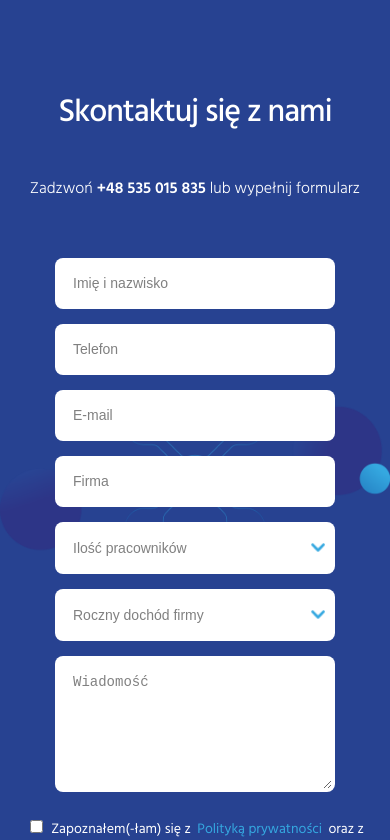
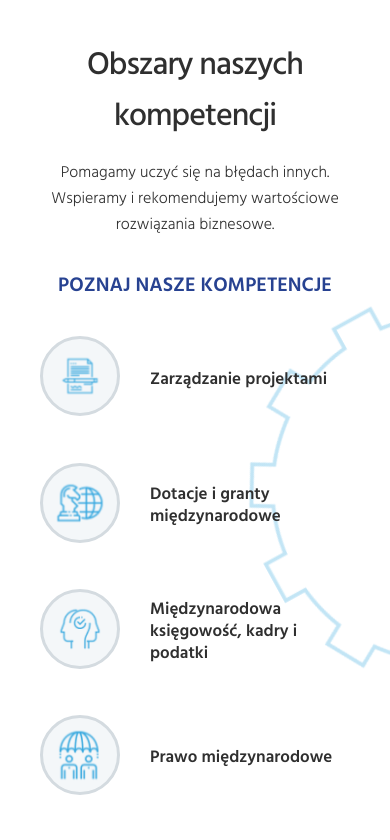
Before and after one commit to annakrolikowska/task, a React (Create React App) app: page / in a window 390 px wide. Shown: the top 840 px of the page. Built offline with nearby package versions, Linux system fonts and the light colour scheme.

Commit message:
added about component and styles

```diff
--- a/src/App.js
+++ b/src/App.js
@@ -1,9 +1,11 @@
 import '../src/styles/App.css';
 import Contact from './components/Contact';
+import About from './components/About'
 
 function App() {
   return (
     <>
+    <About/>
     <Contact/>
     </>
   );
--- /dev/null
+++ b/src/components/About.js
@@ -0,0 +1,22 @@
+import React from 'react'
+import Gear from './Gear'
+import '../styles/About.css'
+
+export default class Form extends React.Component {
+
+    render() {
+        return (
+            <section className="about">
+                <h2 className="about__title title">Obszary naszych kompetencji</h2>
+                <p className="about__paragraph description">Pomagamy uczyć się na błędach innych. Wspieramy i rekomendujemy wartościowe rozwiązania biznesowe.</p>
+                <div className="about__gear-container">
+                    <div className="about__container">
+                        <h3 className="about__text">Poznaj nasze kompetencje</h3>
+                    </div>
+                    <h3 className="about__text--mobile">Poznaj nasze kompetencje</h3>
+                    <Gear/>
+                </div>
+            </section>
+        )
+    }
+}
--- /dev/null
+++ b/src/components/AboutItem.js
@@ -0,0 +1,40 @@
+import React from 'react'
+import '../styles/AboutItem.css'
+
+function AboutItem(props){
+
+    const angle = props.number * (360 / props.allOptions);
+    let linkElement, descriptionElement, iconElement;
+
+    if (angle < 20 || angle > 361) {
+        linkElement = ('about__link--top');
+        descriptionElement = ('about__description--top');
+        iconElement = ('about__icon-container--bottom');
+    } else if (angle < 160) {
+        linkElement = ('about__link--right');
+        descriptionElement = ('about__description--right');
+        iconElement = ('about__icon-container--left');
+    } else if (angle < 200) {
+        linkElement = ('about__link--bottom');
+        descriptionElement = ('about__description--bottom');
+        iconElement = ('about__icon-container--top');
+    } else if (angle < 340) {
+        linkElement = ('about__link--left');
+        descriptionElement = ('about__description--left');
+        iconElement = ('about__icon-container--right');
+    }
+
+
+    return(
+        <li className="about__item" style={{transform: `rotate(${angle}deg)`}}>
+              <a style={{transform: `rotate(${-angle}deg)`}} href="/" className={"about__link link".concat(" ", linkElement)}>
+                <div className={"about__icon-container".concat(" ", iconElement)}>
+                    <img className="about__icon" alt="icon" src={require('../images/'+props.image+'.png')}/>
+                </div>
+                <span className={"about__description".concat(" ", descriptionElement)}>{props.name}</span>
+            </a>
+        </li>
+    )
+}
+
+export default AboutItem
--- /dev/null
+++ b/src/components/Gear.js
@@ -0,0 +1,29 @@
+import AboutItem from "./AboutItem";
+
+const data = [
+    {id:"1", name:"Zarządzanie projektami",image:"Icon-01"},
+    {id:"2", name:"Dotacje i granty międzynarodowe",image:"Icon-02"},
+    {id:"3", name:"Międzynarodowa księgowość, kadry i podatki",image:"Icon-03"},
+    {id:"4", name:"Prawo międzynarodowe",image:"Icon-04"},
+    {id:"5", name:"Finansowanie handlu międzynarodowego",image:"Icon-05"},
+    {id:"6", name:"Pozyskiwanie inwestorów (M&A)",image:"Icon-06"},
+    {id:"7", name:"Nieruchomości",image:"Icon-07"},
+    {id:"8", name:"Komercjalizacja własności intelektualnej",image:"Icon-08"},
+    {id:"9", name:"Podnoszenie produktywności",image:"Icon-09"},
+    {id:"10", name:"Crowdfunding",image:"Icon-10"},
+    {id:"11", name:"Ubezpieczenia międzynarodowe",image:"Icon-11"},
+    {id:"12", name:"Marketing 360º", image:"Icon-12"},
+]
+
+function Gear()  {
+    return(
+        <ul className="about__items">
+            {data.map((option, i) => {
+                return (<AboutItem name={option.name} image={option.image} number={i} allOptions={data.length} key={option.id}/>)
+            })}
+        </ul>
+    )
+}
+
+
+export default Gear
--- a/src/index.js
+++ b/src/index.js
@@ -1,5 +1,6 @@
 import React from 'react';
 import ReactDOM from 'react-dom/client';
+import './styles/reset.css'
 import './styles/index.css';
 import App from './App';
 
--- /dev/null
+++ b/src/styles/About.css
@@ -0,0 +1,209 @@
+.about {
+    min-height: 1160px;
+    padding: 60px;
+    color: #2F2F2F;
+    margin: 0 auto;;
+    justify-content: center;
+    align-items: center;
+    text-align: center;
+  }
+
+  .about__gear-container {
+    display: flex;
+    flex-direction: column;
+    justify-content: center;
+    align-items: center;
+    margin: 0 auto;
+    position: relative;
+    background: url(/src/images/glob.png) no-repeat center;
+    width: 335px;
+    height: 335px;;
+    border: 4px solid #D5DCE1;
+    border-radius: 50%;
+    margin-top: 300px;
+    line-height: 1.2rem;
+  }
+
+
+  @keyframes rotation {
+    from {
+      transform: rotate(0deg);
+    }
+    to {
+      transform: rotate(359deg);
+    }
+  }
+
+  .about__gear-container::before {
+    content: url(/src/images/gear.png);
+    position: absolute;
+    border: 2px solid #D5DCE1;
+    border-radius: 50%;
+    padding: 70px;
+    animation: rotation 25s linear infinite;
+  }
+
+  .about__text--mobile {
+    display: none;
+  }
+
+  .about__text {
+    color: white;
+    text-transform: uppercase;
+    font-weight: 500;
+  }
+
+  .about__icon-container {
+    min-width: 80px;
+    min-height: 80px;
+  }
+
+  .about__icon {
+      background-color: #F4F7F9;
+      width: 80px;
+      height: 80px;
+      border-radius: 50%;
+      border: 4px solid #D4DBE0;
+      outline: 4px solid transparent;
+      transition: 0.3s;
+      padding: 3px;
+  }
+
+  .about__icon:hover {
+    width: 80px;
+    height: 80px;
+    border-radius: 50%;
+    outline: 4px solid #35a8E0;
+    border: 4px solid transparent;
+    padding: 0px;
+  }
+
+  .about__description {
+    color: #2F2F2F;
+    font-weight: 600;
+  }
+
+  @media screen and (max-width: 1024px) {
+
+    .about__icon-container {
+      min-width: 60px;
+    }
+
+    .about__text {
+      font-size: 14px;
+    }
+
+    .about__icon-container {
+      min-width: 60px;
+      min-height: 60px;;
+    }
+
+    .about__icon {
+      width: 60px;
+      height: 60px;
+      border: 3px solid #D4DBE0;
+      outline: 3px solid transparent;
+    }
+
+    .about__icon:hover {
+      width: 60px;
+      height: 60px;
+      outline: 3px solid #35a8E0;
+      border: 3px solid transparent;
+    }
+
+    .about__gear-container {
+      display: flex;
+      flex-direction: column;
+      justify-content: center;
+      align-items: center;
+      margin: 0 auto;
+      position: relative;
+      background: url(/src/images/glob-small.png) no-repeat center;
+      width: 300px;
+      height: 300px;;
+      border: 4px solid #D5DCE1;
+      border-radius: 50%;
+      margin-top: 300px;
+    }
+
+    .about__description {
+      font-size: 14px;
+    }
+
+    .about__gear-container::before {
+      content: url(/src/images/gear-small.png);
+      position: absolute;
+      border: 2px solid #D5DCE1;
+      border-radius: 50%;
+      padding: 50px;
+      animation: rotation 25s linear infinite;
+    }
+  }
+
+
+  @media screen and (max-width: 767px) {
+
+    .about {
+      padding: 40px;
+    }
+
+    .about__description {
+      font-size: 17px;
+      line-height: 22px;
+    }
+
+    .about__gear-container {
+      border: none;
+      width: 100%;
+      height: auto;
+      margin-top: 0px;
+      display: block;
+      background: none;
+    }
+
+    .about__gear-container::before {
+      opacity: 0.3;
+      position:fixed;
+      border: none;
+      animation: rotation 35s linear infinite;
+    }
+
+    .about__item {
+      padding: 20px 0;
+    }
+
+    .about__icon {
+      width: 80px;
+      height: 80px;
+    }
+
+    .about__icon:hover {
+      width: 80px;
+      height: 80px;
+    }
+
+    .about__link {
+      display: flex;
+      align-items: center;
+      gap: 20px;
+      width: 100%;
+      text-align: left;
+      justify-content: left;
+    }
+
+    .about__text--mobile {
+      display: block;
+      color: #274291;
+      font-size: 20px;
+      font-weight: 600;
+      margin: 20px 0;
+      text-transform: uppercase;
+    }
+
+    .about__icon-container {
+      min-width: 80px;
+      margin-right: 10px;
+    }
+
+  }
--- /dev/null
+++ b/src/styles/AboutItem.css
@@ -0,0 +1,117 @@
+
+@media screen and (min-width: 768px) {
+    .about__items {
+        display: flex;
+        position: absolute;
+        justify-content: center;
+        width: 810px;
+        height: 810px;
+    }
+
+    .about__item {
+        display: flex;
+        position: absolute;
+        justify-content: center;
+        align-items: flex-start;
+        height: 400px;
+        margin: 0;
+        transform-origin: bottom center;
+    }
+
+    .about__link {
+        display: grid;
+        grid-template-areas:
+			'. top .'
+			'left description right'
+			'. bottom .';
+        gap: 35px 25px;
+        justify-items: center;
+        position: absolute;
+    }
+
+    .about__link--right {
+        top: 60px;
+        left: calc(50% - 60px);
+        transform-origin: 60px center;
+    }
+
+    .about__link--left {
+        top: 60px;
+        right: calc(50% - 60px);
+        transform-origin: calc(100% - 60px) center;
+    }
+
+    .about__description {
+        grid-area: description;
+        left: auto;
+    }
+
+    .about__description--top, .about__description--bottom {
+        text-align: center;
+    }
+
+    .about__description--left {
+        text-align: right;
+    }
+
+    .about__icon-container{
+        width: 60px;
+        height: 60px;
+    }
+
+    .about__icon-container--bottom {
+        grid-area: bottom;
+    }
+
+    .about__icon-container--left {
+        grid-area: left;
+    }
+
+    .about__icon-container--top {
+        grid-area: top;
+    }
+
+    .about__icon-container--right {
+        grid-area: right;
+    }
+
+ .about__description--right, .about__description--left {
+        padding-top: 10px;
+    }
+
+}
+
+@media screen and (min-width: 1024px) {
+    .about__items {
+        width: 825px;
+        height: 825px;
+    }
+
+    .about__link {
+        gap: 16px;
+    }
+
+    .about__link--right {
+        top: 40px;
+        left: calc(50% - 40px);
+        transform-origin: 40px center;
+    }
+
+    .about__link--left {
+        top: 40px;
+        right: calc(50% - 40px);
+        transform-origin: calc(100% - 40px) center;
+    }
+
+    .about__description--right, .about__description--left {
+        padding-top: 20px;
+    }
+}
+
+@media screen and (min-width: 1340px) {
+
+    .about__description {
+        white-space: nowrap;
+        min-width: auto;
+    }
+}
```
Also changed, not shown: src/styles/index.css (line endings or trailing spaces).
